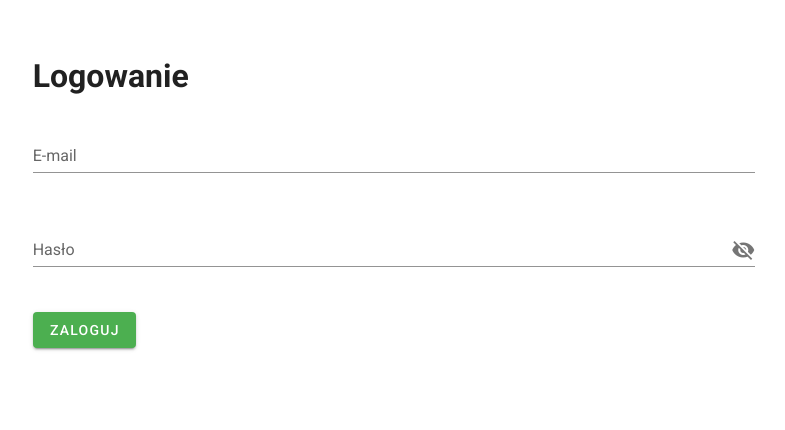
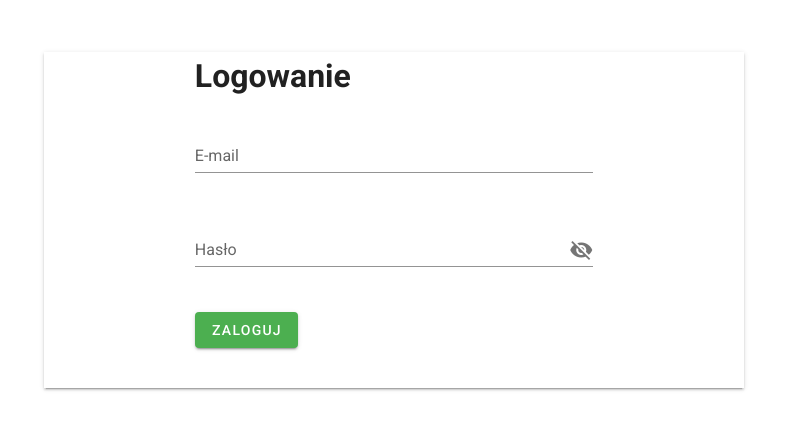
Before and after one commit to Hype-Learning/hypE-Learning-Web, a Vue app: page /signin in a window 1280 px wide. Shown: the top 430 px of the page, without its empty margins (246-1031 px from the left). Built offline with nearby package versions, Linux system fonts and the light colour scheme.

Commit message:
Little fix to sign in form

```diff
--- a/src/components/SignInForm.vue
+++ b/src/components/SignInForm.vue
@@ -1,6 +1,7 @@
 <template>
   <v-form v-model="form.valid" class="mt-10">
     <v-container fill-height fluid>
+      <v-card class="mx-auto" max-width="700" tile>
         <v-row justify="center" align="center">
           <v-col cols="12" md="7"><h1>Logowanie</h1></v-col>
           <v-col cols="12" md="7">
@@ -31,6 +32,7 @@
             <p class="error">{{ authError }}</p>
           </v-col>
         </v-row>
+      </v-card>
     </v-container>
   </v-form>
 </template>
```
Lines whose indentation alone changed are shown as unchanged.
